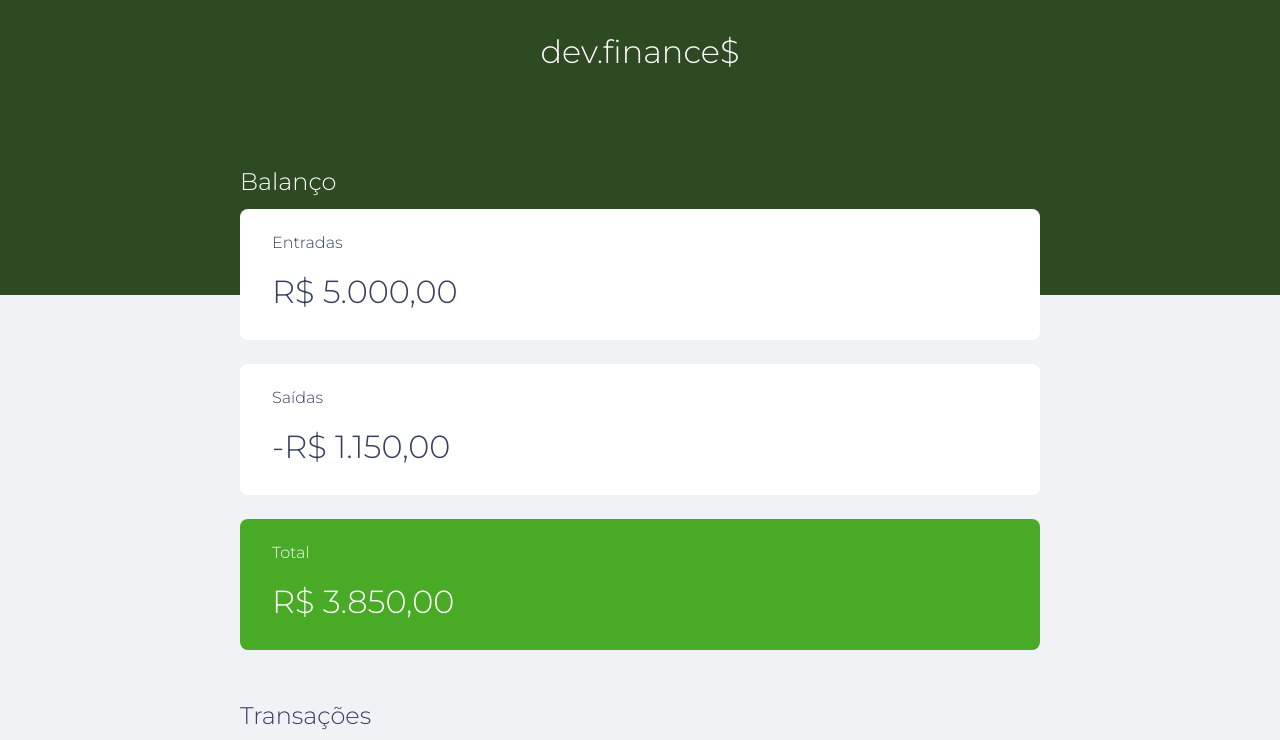
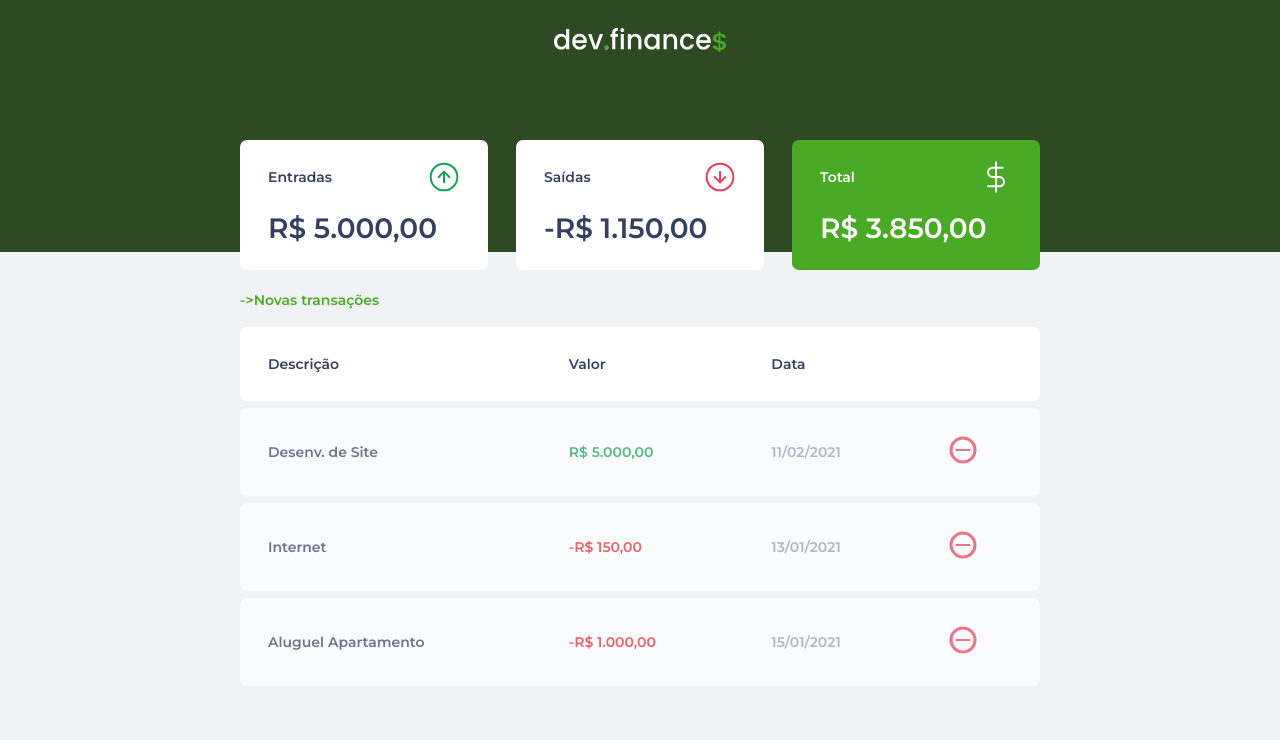
Before and after one commit to NycolasDarosci/DiscoverRocketseat, a plain HTML site: page index.html in a window 1280 px wide. Shown: the top 740 px of the page. Drawn offline with Linux system fonts and the light colour scheme.

Commit message:
lesson#2 half of the code finished
Segunda aula da trilha de vídeos "Discover" da Rocketseat. Está presente o código até a metade da exposição;   1hr 10min.

```diff
--- a/index.html
+++ b/index.html
@@ -12,37 +12,49 @@
 </head>
 <body>
     <header>
-        <h1 id="logo">dev.finance$</h1>
+        <img src="./assets/logo.svg" alt="Logo Dev Finance">
     </header>
 
     <main class="container">
         <section id="balance">
-            <h2>Balanço</h2>
+            <h2 class="sr-only">Balanço</h2>
 
             <div class="card">
-                <h3>Entradas</h3>
+                <h3>
+                    Entradas
+                    <img src="assets/income.svg" alt="Image de entrada">
+                </h3>
                 <p>R$ 5.000,00</p>
             </div>
 
             <div class="card">
-                <h3>Saídas</h3>
+                <h3>
+                    Saídas
+                    <img src="assets/expense.svg" alt="Image de saída">
+                </h3>
                 <p>-R$ 1.150,00</p>
             </div>
 
             <div class="card">
-                <h3>Total</h3>
+                <h3>
+                    Total
+                    <img src="assets/total.svg" alt="Image de total">
+                </h3>
                 <p>R$ 3.850,00</p>
             </div>
         </section>
 
         <section id="transaction">
-            <h2>Transações</h2>
+            <h2 class="sr-only">Transações</h2>
+            <a href="#" class="button new">->Novas transações</a>
+
             <table id="data-table">
                 <thead>
                     <tr>
                         <th>Descrição</th>
                         <th>Valor</th>
                         <th>Data</th>
+                        <th></th>
                     </tr>
                 </thead>
                 <tbody>
@@ -50,16 +62,19 @@
                         <td class="description">Desenv. de Site</td>
                         <td class="income">R$ 5.000,00</td>
                         <td class="date">11/02/2021</td>
+                        <td><img src="assets/minus.svg" alt="Remover Transação"></td>
                     </tr>
                     <tr>
                         <td class="description">Internet</td>
                         <td class="expense">-R$ 150,00</td>
                         <td class="date">13/01/2021</td>
+                        <td><img src="assets/minus.svg" alt="Remover Transação"></td>
                     </tr>
                     <tr>
                         <td class="description">Aluguel Apartamento</td>
                         <td class="expense">-R$ 1.000,00</td>
                         <td class="date">15/01/2021</td>
+                        <td><img src="assets/minus.svg" alt="Remover Transação"></td>
                     </tr>
                 </tbody>
             </table>
--- a/style.css
+++ b/style.css
@@ -10,6 +10,10 @@
     margin: 0;
     padding: 0;
     box-sizing: border-box;
+}
+
+html{
+    font-size: 93.75%; /* 15px */
 }
 
 body{
@@ -53,6 +57,19 @@ header{
     margin-top: 0;
 }
 
+.sr-only{
+    position: absolute;
+    width: 1px;
+    height: 1px;
+    padding: 0;
+    margin: -1px;
+    overflow: hidden;
+    clip: rect(0, 0, 0, 0);
+    white-space: nowrap;
+    border-width: 0;
+
+}
+
 /* card --------*/
 
 .card{
@@ -64,14 +81,19 @@ header{
 }
 
 .card h3{
-    font-weight: normal;
+    font-weight: bolder;
     font-size: 1rem;
+
+    display: flex;
+    align-items: center;
+    justify-content: space-between;
 }
 
 .card p{
     font-size: 2rem;
     line-height: 3rem;
     margin-top: 1rem;
+    font-weight: bolder;
 }
 
 .card:last-child{
@@ -80,11 +102,36 @@ header{
 
 }
 
-/* table --------*/
+/*========= TABLE ===========*/
+
+/* #transaction --------*/
+
+#transaction{
+    overflow-x: auto;
+    display: block;
+}
+
+/* #transaction table --------*/
 #data-table{
     width: 100%;
     border-spacing: 0 0.5rem;
     color: var(--dark-blue);
+
+}
+
+a {
+    text-decoration: none;
+    color: #49aa26;
+    font-weight:bolder;
+}
+
+a:hover{
+    color: #54c52b;
+}
+
+.button.new{
+    display: inline-block;
+    margin-bottom: .8rem;
 }
 
 table th{
@@ -97,7 +144,7 @@ table th{
 table td{
     background: #fff;
     padding: 2rem 2rem;
-    font-weight: 600;
+    font-weight: bolder;
 }
 
 table tbody tr{
@@ -113,11 +160,17 @@ table tbody tr td:first-child{
     border-radius: 0.5rem 0 0 0.5rem;
 }
 
+table thead tr th:last-child,
+table tbody tr td:last-child{
+    border-radius:  0 0.5rem 0.5rem 0;
+}
+
+
 td.description{
     color: var(--dark-blue);
 }
 td.income{
-    color: #12a454
+    color: #12a454;
 }
 td.expense{
     color:#e92929;
@@ -134,3 +187,17 @@ footer{
     padding: 4rem 0 2rem;
     opacity: 0.7;
 }
+
+/* Responsive --------------*/
+
+@media (min-width: 800px) {
+    html{
+        font-size: 87.5%
+    }
+
+    #balance{
+        display:grid;
+        grid-template-columns: repeat(3, 1fr);
+        gap: 2rem;
+    }
+}
```
Also changed, not shown: assets/expense.svg (added), assets/income.svg (added), assets/logo.svg (added), assets/minus.svg (added), assets/plus.svg (added), assets/total.svg (added).
